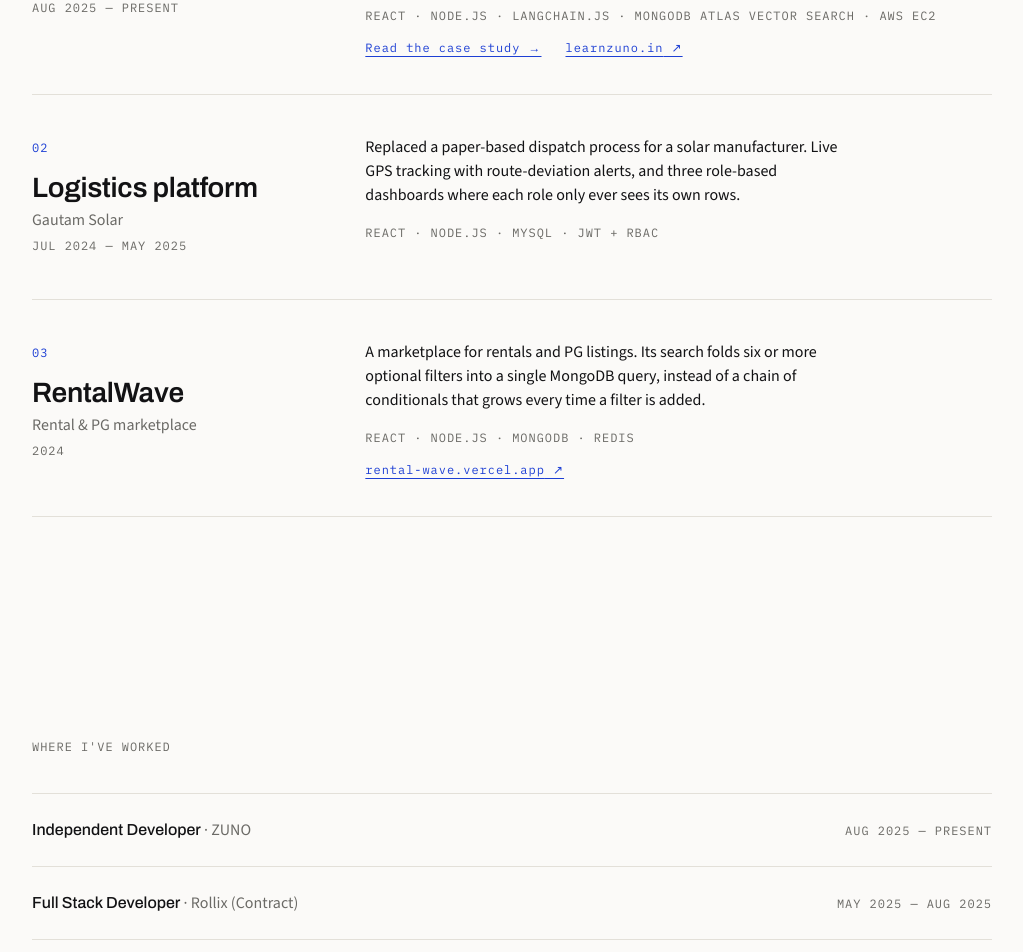
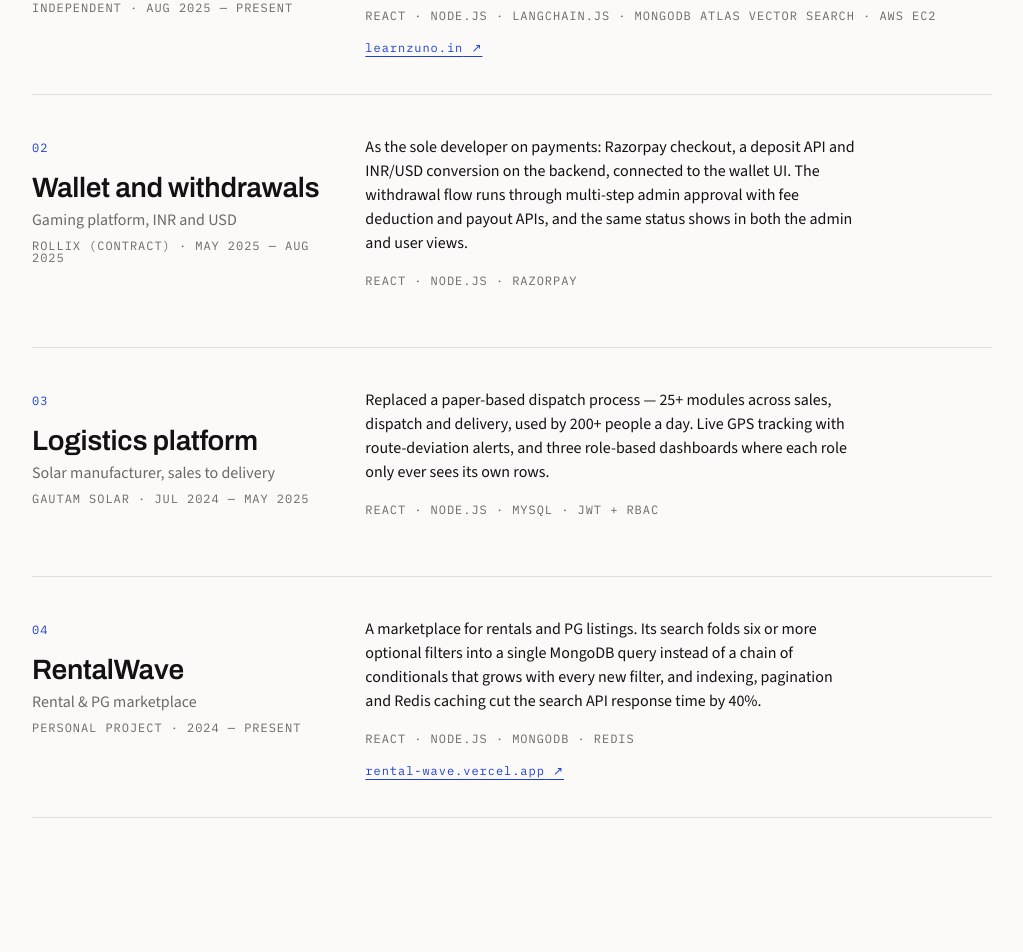
Before and after one commit to farhaan-11/PORTFOLIO, a Next.js app: page / in a window 1280 px wide. Shown: the part 1540-2492 px from the top of the page, without its empty margins (128-1151 px from the left). Built offline with nearby package versions, Linux system fonts and the light colour scheme.

Commit message:
skills completed

```diff
--- a/src/app/page.tsx
+++ b/src/app/page.tsx
@@ -2,15 +2,19 @@ import { SiteHeader } from "@/components/layout/SiteHeader";
 import { About } from "@/components/sections/About";
 import { AskPanel } from "@/components/sections/AskPanel";
 import { ContactFooter } from "@/components/sections/ContactFooter";
-import { Experience } from "@/components/sections/Experience";
 import { Hero } from "@/components/sections/Hero";
 import { Stack } from "@/components/sections/Stack";
 import { WorkIndex } from "@/components/sections/WorkIndex";
 import { ScrollReveal } from "@/components/ui/ScrollReveal";
 
 // Section ka order hi page ki kahani hai:
-// daava (hero) → banda kaun hai (about) → kaam → naukri ka record → tools
-// → kured lo (ask) → email
+// daava (hero) → banda kaun hai (about) → kaam → tools → kured lo (ask) → email
+//
+// "Where I've worked" wala alag section hata diya gaya hai. Usme teen rows thi,
+// jinme se do (ZUNO, Gautam Solar) upar work index mein pehle se thi — isliye
+// wo dohraav padhta tha, aur Rollix jo sirf wahan tha, bina kisi jaankari ke
+// pada rehta tha. Ab chaaron kaam ek hi index mein hain, har row apni mono
+// line mein khud batati hai ki wo job thi ya apna kaam.
 //
 // About sabse neeche nahi, Hero ke turant baad hai. Hero ek daava karta hai,
 // aur reader ka agla sawaal product ka nahi hota — "ye banaya kisne" hota hai.
@@ -27,7 +31,6 @@ export default function Home() {
         <Hero />
         <About />
         <WorkIndex />
-        <Experience />
         <Stack />
         <AskPanel />
       </main>
--- a/src/components/sections/Experience.tsx
+++ /dev/null
@@ -1,46 +0,0 @@
-import { experience } from "@/content/profile";
-import { container, sectionPadding } from "@/lib/layout";
-
-/*
-  Experience ek ledger hai, showcase nahi.
-
-  Heading "Where I've worked" hai, "Experience" nahi — "Selected work" aur
-  "Experience" sunne mein ek jaise lagte hain aur reader ko lagta hai
-  ki wahi cheez dobara aa gayi.
-
-  Yahan kabhi description ya bullet mat add karna. Work section prose hai,
-  ye sirf role-company-tareekh hai. Dono ki shakal alag rehni chahiye —
-  wahi inhe repeat lagne se bachata hai.
-*/
-export function Experience() {
-  return (
-    <section className={`${container} ${sectionPadding}`}>
-      <h2 className="text-label text-ink-soft font-mono uppercase">
-        Where I&apos;ve worked
-      </h2>
-
-      <div className="border-line mt-10 border-t">
-        {experience.map((job) => (
-          <div
-            key={`${job.company}-${job.period}`}
-            data-reveal
-            className="border-line flex flex-col gap-1 border-b py-6 md:flex-row md:items-baseline md:justify-between md:gap-8"
-          >
-            <p className="font-heading font-medium">
-              {job.role}
-              {/* Company halki hai taaki role pehle padha jaye */}
-              <span className="text-ink-soft font-body font-normal">
-                {" "}
-                · {job.company}
-              </span>
-            </p>
-
-            <p className="text-label text-ink-soft font-mono uppercase md:shrink-0">
-              {job.period}
-            </p>
-          </div>
-        ))}
-      </div>
-    </section>
-  );
-}
--- a/src/components/sections/WorkIndex.tsx
+++ b/src/components/sections/WorkIndex.tsx
@@ -11,6 +11,10 @@ import { container, sectionPadding } from "@/lib/layout";
 
   Number list ke order se banta hai (pehla = 01), content file mein likha nahi hai —
   warna entry upar-neeche karne pe number galat ho jate.
+
+  Ab is list mein jobs bhi hain. Har row ki mono line pehle sirf tareekh dikhati
+  thi; ab wo "kahan · kab" dikhati hai (ROLLIX (CONTRACT) · MAY 2025 — AUG 2025).
+  Isi wajah se alag "Where I've worked" section ki zaroorat khatam ho gayi.
 */
 export function WorkIndex() {
   return (
@@ -36,18 +40,22 @@ export function WorkIndex() {
                 Pehli entry (ZUNO) ka title thoda bada hai. Ye 14 mahine ka kaam
                 hai aur page ka sabse bada daava — baaki dono uske barabar nahi hain.
               */}
+              {/*
+                Hover pe cobalt sirf tab jab title sach mein click hota ho,
+                yaani jab case study page ho. Warna reader title pe click
+                karta hai aur kuch nahi hota — aur chhota dhoka bhi page ka
+                bharosa girata hai.
+              */}
               <h3
-                className={
-                  index === 0
-                    ? "font-heading group-hover:text-cobalt mt-3 text-3xl font-semibold transition-colors"
-                    : "font-heading text-title group-hover:text-cobalt mt-3 font-semibold transition-colors"
-                }
+                className={[
+                  "font-heading mt-3 font-semibold",
+                  // Pehli entry ka title thoda bada: ye page ka sabse bada daava hai.
+                  index === 0 ? "text-3xl" : "text-title",
+                  project.caseStudy
+                    ? "group-hover:text-cobalt transition-colors"
+                    : "",
+                ].join(" ")}
               >
-                {/*
-                  Jiska case study page hai, uska title bhi click hota hai.
-                  Title hover pe cobalt hota hai — agar wo click na hota to
-                  reader ko dhoka lagta.
-                */}
                 {project.caseStudy ? (
                   <Link href={project.caseStudy}>{project.title}</Link>
                 ) : (
@@ -56,8 +64,14 @@ export function WorkIndex() {
               </h3>
 
               <p className="text-ink-soft mt-1">{project.tagline}</p>
+
+              {/*
+                Company aur tareekh ek hi mono line mein. Company ko alag line
+                dene se row chaar line ki ho jati aur list ghani lagne lagti —
+                aur yahan hero kaam hai, employer nahi.
+              */}
               <p className="text-label text-ink-soft mt-2 font-mono uppercase">
-                {project.period}
+                {project.context} · {project.period}
               </p>
             </div>
 
--- a/src/content/profile.ts
+++ b/src/content/profile.ts
@@ -65,8 +65,16 @@ export const metrics = [
   },
 ];
 
-// Work index — homepage ka sabse bada section.
+// Work index — homepage ka ab ek hi bada section.
 // List ka order hi number banta hai (pehla = 01), isliye number yahan store nahi kiya.
+//
+// Ismein ab jobs bhi hain aur ek personal project bhi. Pehle do alag section the
+// (Selected work + Where I've worked) aur usme ZUNO aur Gautam Solar dono jagah
+// aate the — isliye doosra section dohraav lagta tha, aur Rollix jo sirf wahan
+// tha, bina kisi jaankari ke pada rehta tha. Ab ek hi list hai.
+//
+// `context` field usi wajah se aayi: har row khud batati hai ki ye job thi
+// (company ka naam) ya apna kaam (Independent / Personal project).
 export const work = [
   {
     title: "ZUNO",
@@ -74,14 +82,18 @@ export const work = [
     // aur About mein pehle se hai. About wala version sabse mazboot hai
     // ("I studied that way too"), isliye wahi rehne diya aur yahan se hataya.
     tagline: "RAG study tutor, Bihar Board Class 10",
+    // Company ki jagah "Independent" — ZUNO kisi employer ke liye nahi bana.
+    // Ye side project nahi lagta kyunki usi row mein live link aur 14 mahine
+    // ka period hai; side project ke paas ye dono nahi hote.
+    context: "Independent",
     period: "Aug 2025 — present",
     // Link check kiya gaya: 200 in ~0.4s, backend health bhi jaga hua.
     // Dobara dawa karne se pehle phir se check karna — Render free tier sleep karta hai.
     link: "https://learnzuno.in",
     linkLabel: "learnzuno.in",
-    // Case study page. Site ke andar ka page hai, isliye isko naye tab mein
-    // nahi kholna — reader ko yahin rakhna hai.
-    caseStudy: "/work/zuno",
+    // Case study ka link filhaal band hai — page `/work/zuno` par maujood hai,
+    // par usey homepage se dikhana baad mein tay hoga.
+    caseStudy: null,
     // Paanch hi cheezein. Lambi stack line padhi nahi jati —
     // har ek yahan alag parat dikhati hai: frontend, backend, AI, database, deploy.
     stack: [
@@ -97,28 +109,54 @@ export const work = [
       "It answers only from 16 indexed Science chapters, and says so when the answer isn't in them instead of inventing one. A 9-intent classifier decides whether a question needs the syllabus at all, so a greeting never touches vector search.",
   },
   {
+    // Rollix ka kaam ek module tha, uska koi product naam nahi hai. Isliye
+    // title wahi do kaam hain jo resume ke do bullets mein likhe hain —
+    // naya naam gadhna resume se farak paida karta, aur interview mein wahi
+    // farak sawaal ban jata hai.
+    title: "Wallet and withdrawals",
+    tagline: "Gaming platform, INR and USD",
+    context: "Rollix (Contract)",
+    period: "May 2025 — Aug 2025",
+    // Private product hai — na live link, na case study.
+    link: null,
+    linkLabel: null,
+    caseStudy: null,
+    stack: ["React", "Node.js", "Razorpay"],
+    // Har shabd resume se hai. "sole developer on payments" waise ka waisa
+    // rakha hai — resume-decisions-log kehta hai ki kabhi sirf "sole developer"
+    // nahi likhna, kyunki poore platform pe team thi.
+    //
+    // "real-time" jaan-boojh ke nahi hai: wo resume se unverified maan ke
+    // nikala gaya tha, aur yahan wapas laane ka matlab purana jhagda wapas laana.
+    description:
+      "As the sole developer on payments: Razorpay checkout, a deposit API and INR/USD conversion on the backend, connected to the wallet UI. The withdrawal flow runs through multi-step admin approval with fee deduction and payout APIs, and the same status shows in both the admin and user views.",
+  },
+  {
     title: "Logistics platform",
-    tagline: "Gautam Solar",
+    // Pehle yahan "Gautam Solar" tha. Company ab `context` mein hai, to ye
+    // slot bata raha hai ki platform kiske liye tha aur kitna bada tha.
+    tagline: "Solar manufacturer, sales to delivery",
+    context: "Gautam Solar",
     period: "Jul 2024 — May 2025",
     // Internal company product hai, public link nahi hai. Isliye description ko
     // thoda zyada kaam karna padta hai — reader khud jaake dekh nahi sakta.
     link: null,
     linkLabel: null,
-    // Sirf ZUNO ka case study page hai. Baaki dono ke liye ek-ek paragraph
-    // kaafi hai — teen aadhe-adhoore case study se ek poora behtar hai.
     caseStudy: null,
     stack: ["React", "Node.js", "MySQL", "JWT + RBAC"],
-    // Ismein 200+ users aur 25+ modules jaan-boojh ke nahi likhe —
-    // dono pehle se metric strip mein hain, isi page pe thoda upar.
+    // 200+ users aur 25+ modules yahan wapas aaye hain: metric strip hata di
+    // gayi thi, aur uske saath ye numbers poore page se gayab ho gaye the.
+    // Prose mein number strip jitna nahi chamakta, par gayab number se behtar hai.
     description:
-      "Replaced a paper-based dispatch process for a solar manufacturer. Live GPS tracking with route-deviation alerts, and three role-based dashboards where each role only ever sees its own rows.",
+      "Replaced a paper-based dispatch process — 25+ modules across sales, dispatch and delivery, used by 200+ people a day. Live GPS tracking with route-deviation alerts, and three role-based dashboards where each role only ever sees its own rows.",
   },
   {
     title: "RentalWave",
     tagline: "Rental & PG marketplace",
-    // Sirf saal. Pehle "May 2024 — present" tha, par ab is pe kaam nahi ho raha —
-    // aur "present" likhna chhota jhooth hai jo poore page ka bharosa girata hai.
-    period: "2024",
+    // Ye koi job nahi thi, isliye company ki jagah saaf likha hai.
+    context: "Personal project",
+    // "present" sach hai — is pe dobara kaam shuru ho chuka hai (Oct 2026).
+    period: "2024 — present",
     // Frontend Vercel pe, backend Render pe. Link check kiya: 200 in ~0.8s.
     // Backend so jaye to page khulega par search chalega nahi — dawa karne se
     // pehle sirf page nahi, ek asli search bhi check karna.
@@ -126,19 +164,20 @@ export const work = [
     linkLabel: "rental-wave.vercel.app",
     caseStudy: null,
     stack: ["React", "Node.js", "MongoDB", "Redis"],
-    // "40% faster" yahan nahi — wo metric strip mein hai.
+    // 40% ke saath "kaise" bhi likha hai. Akela number ek daava hai;
+    // indexing/pagination/Redis ke saath wo kiya hua kaam ban jata hai.
     description:
-      "A marketplace for rentals and PG listings. Its search folds six or more optional filters into a single MongoDB query, instead of a chain of conditionals that grows every time a filter is added.",
+      "A marketplace for rentals and PG listings. Its search folds six or more optional filters into a single MongoDB query instead of a chain of conditionals that grows with every new filter, and indexing, pagination and Redis caching cut the search API response time by 40%.",
   },
 ];
 
-// Experience — ek ledger, showcase nahi.
-// Section ka heading "Where I've worked" rahega, "Experience" nahi — kyunki
-// "Selected work" aur "Experience" sunne mein ek jaise lagte hain.
+// Homepage pe ab ye rows kahin nahi dikhte — "Where I've worked" section
+// hata diya gaya hai, kyunki uski teen mein se do rows upar work index mein
+// pehle se thi aur teesri (Rollix) ab wahan apni poori row rakhti hai.
 //
-// Yahan KABHI description ya bullet add nahi karni. Work section prose hai,
-// ye sirf role-company-tareekh hai. Dono ki shakal alag rehni chahiye —
-// wahi ek cheez hai jo inhe repeat lagne se bachati hai.
+// Ye list sirf Ask panel ke knowledge base ke liye bachi hai (ask-knowledge.ts):
+// koi "where has he worked" poochhe to role-company-tareekh ka saaf jawab
+// milta rahe. Bilkul wahi tareeka jo upar `metrics` ke saath apnaya gaya hai.
 export const experience = [
   {
     role: "Independent Developer",
@@ -159,11 +198,14 @@ export const experience = [
   },
 ];
 
-// Stack — jaan-boojh ke chhoti list hai (~26 cheezein, resume mein ~45 hain).
+// Stack — jaan-boojh ke chhoti list hai (resume mein ~45 cheezein hain, yahan aadhi).
 // Lamba stack list junior ka signal hai: jo cheez har developer ke paas hai
-// (HTML5, CSS3, Git, Postman) usse tum alag nahi dikhte, bas list bhaari hoti hai.
+// (HTML5, CSS3, Git, Postman, MERN) usse tum alag nahi dikhte, bas list bhaari hoti hai.
 // Kuch bhi add karne se pehle poochho: "kya iska na hona chaunkane wali baat hoti?"
 // Agar nahi, to woh is list mein nahi aata.
+//
+// Doosra sawaal, utna hi zaroori: "iska proof kahan hai?" Har naam ya to page ki
+// kisi row mein hai, ya repo mein verify ho chuka hai — comments mein likha hai kahan.
 export const stack = [
   {
     group: "Languages",
@@ -180,6 +222,9 @@ export const stack = [
       "Express",
       "REST APIs",
       "SSE",
+      // WebSockets ZUNO mein nahi hai (wahan SSE hai) — ye ek alag chat
+      // application se aata hai. Ye list kaam ki nahi, skill ki hai;
+      // har naam ka flagship project mein hona zaroori nahi.
       "WebSockets",
       "JWT / OAuth 2.0 / RBAC",
       "Razorpay",
@@ -196,18 +241,26 @@ export const stack = [
       "RAG",
       "Atlas Vector Search",
       "Embeddings",
-      "Prompt engineering",
       "OpenAI",
+      // Gemini pehle embeddings ke liye use hua tha, phir OpenAI pe shift
+      // hua — aaj ye fallback hai. Isliye dono naam yahan hain.
+      //
+      // "Prompt engineering" yahan se hataya gaya: wo har resume pe hai,
+      // isliye kuch batata nahi. Upar ke chaar naam wahi kaam dikha dete hain.
       "Gemini",
     ],
   },
   {
+    // Teeno infra claims 15 Oct 2026 ko ZUNO repo mein verify kiye gaye:
+    // Nginx — frontend/nginx.conf (frontend container Nginx se serve hota hai)
+    // Docker — backend/Dockerfile, frontend/Dockerfile, docker-compose.yml
+    // CI/CD — .github/workflows/ci.yml + deploy-ec2.yml (main pe push → EC2 deploy)
     group: "Cloud & DevOps",
     items: [
       "AWS (EC2, S3, IAM, Route 53)",
       "Nginx",
       "Docker",
-      "GitHub Actions",
+      "GitHub Actions CI/CD",
       "Vercel",
       "Render",
     ],
--- a/src/lib/ask-knowledge.ts
+++ b/src/lib/ask-knowledge.ts
@@ -58,10 +58,12 @@ export function buildKnowledge() {
     ),
 
     section(
-      "Projects",
+      "Work (jobs and personal projects, same list as the site)",
       work.map((project) =>
         [
-          `- ${project.title} — ${project.tagline} (${project.period})`,
+          // `context` bhi bhej rahe hain, warna panel nahi bata payega ki
+          // Rollix wala kaam ek contract job thi aur RentalWave apna project.
+          `- ${project.title} — ${project.tagline} (${project.context}, ${project.period})`,
           `  Stack: ${project.stack.join(", ")}`,
           `  ${project.description}`,
           project.link ? `  Live: ${project.link}` : "  No public link.",
```
